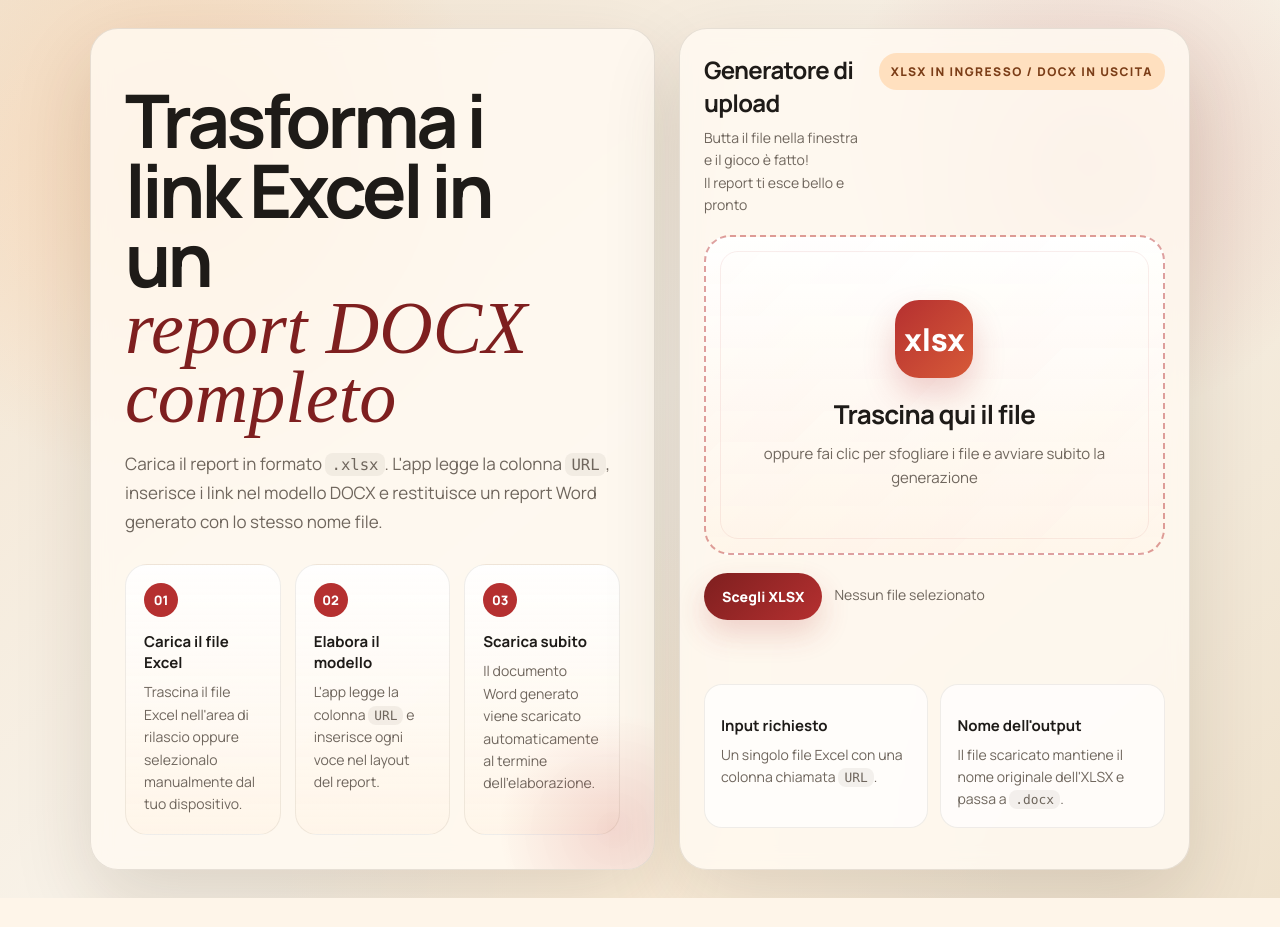
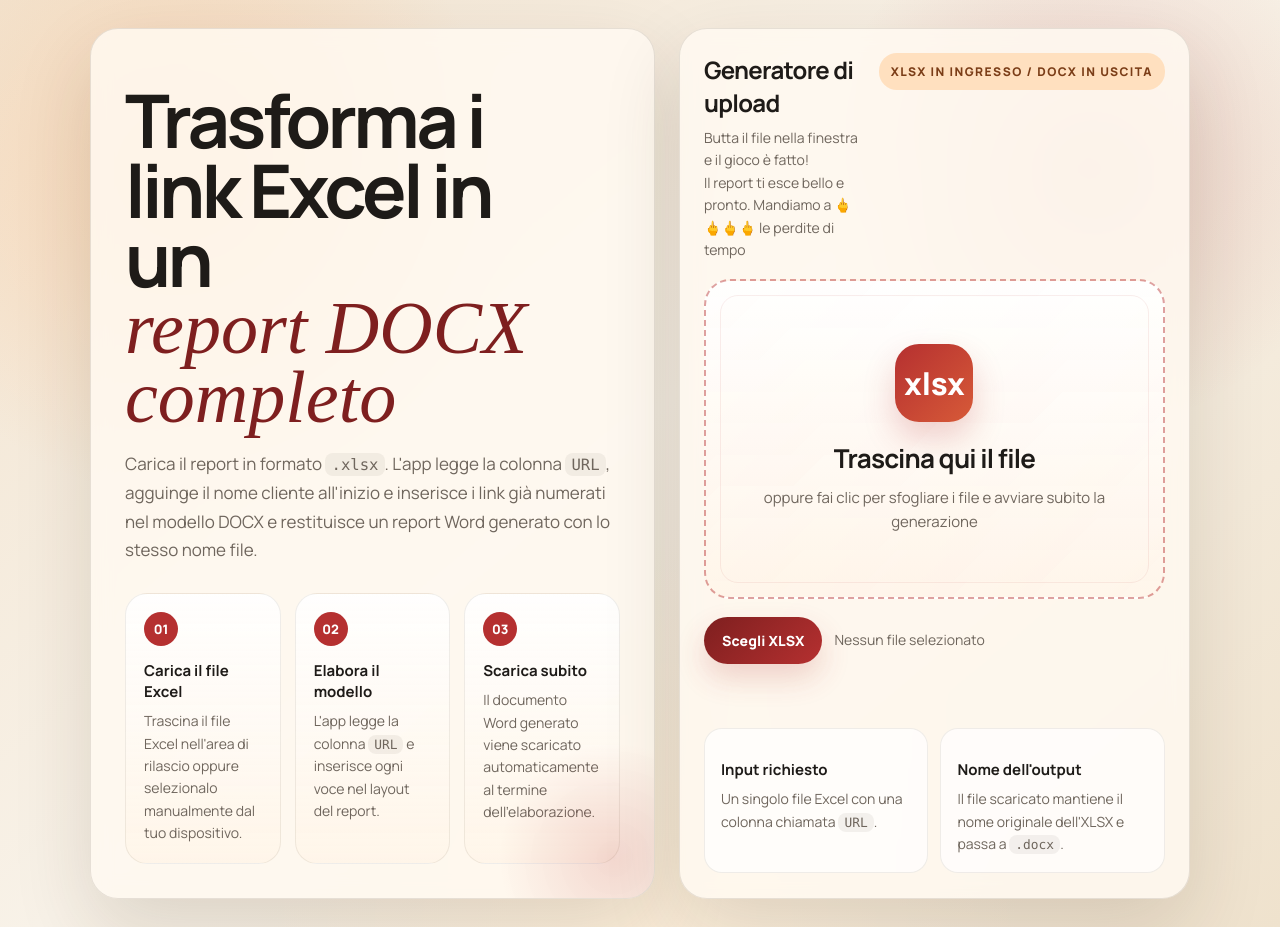
Before and after one commit to andrea9339/Report_docx_tool, a Flask app: page / in a window 1280 px wide. Before the commit the page ends 898 px from the top, so only its background shows below. Run offline with Flask 3, Linux system fonts and the light colour scheme; some web fonts are replaced.

Commit message:
fix: enhance upload instructions and clarify report generation process

```diff
--- a/templates/index.html
+++ b/templates/index.html
@@ -387,7 +387,7 @@
     <section class="hero">
       <h1>Trasforma i link Excel in un <em>report DOCX completo</em></h1>
       <p class="lede">
-        Carica il report in formato <code>.xlsx</code>. L'app legge la colonna <code>URL</code>, inserisce i link nel modello DOCX e restituisce un report Word generato con lo stesso nome file.
+        Carica il report in formato <code>.xlsx</code>. L'app legge la colonna <code>URL</code>, agguinge il nome cliente all'inizio e inserisce i link già numerati nel modello DOCX e restituisce un report Word generato con lo stesso nome file.
       </p>
 
       <ol class="steps">
@@ -414,7 +414,7 @@
         <div class="panel-top">
           <div>
             <h2>Generatore di upload</h2>
-            <p>Butta il file nella finestra e il gioco è fatto!<br> Il report ti esce bello e pronto</p>
+            <p>Butta il file nella finestra e il gioco è fatto!<br> Il report ti esce bello e pronto. Mandiamo a 🖕🖕🖕🖕 le perdite di tempo</p>
           </div>
           <div class="chip">xlsx in ingresso / docx in uscita</div>
         </div>
```
